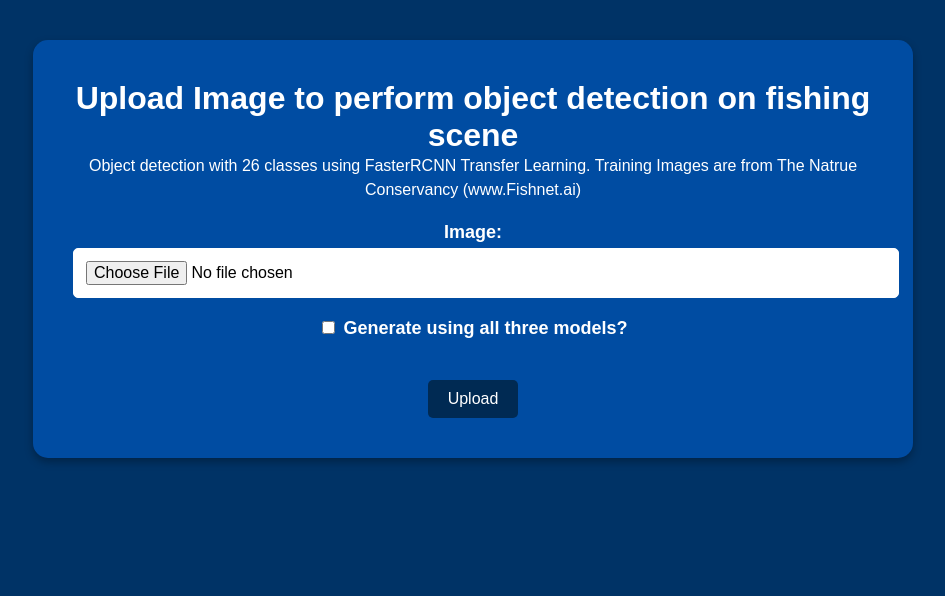
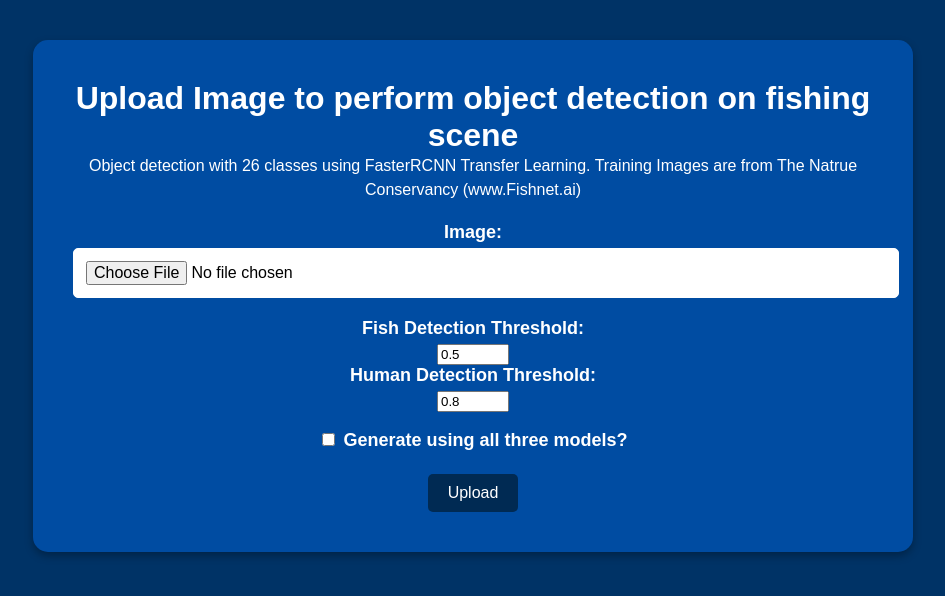
Before and after one commit to nicholasconterno/Fishnet3, a Flask app: page / in a window 1280 px wide. Shown: the top 596 px of the page, without its empty margins (167-1112 px from the left). Run offline with Flask 3, Linux system fonts and the light colour scheme.

Commit message:
Updated app to get user inputs for thresholds

```diff
--- a/app/routes.py
+++ b/app/routes.py
@@ -34,6 +34,8 @@ def upload_file():
         return render_template('upload.html', message='No file part. Please try again.')
 
     file = request.files['file']
+    fish_thresh = float(request.form['fish_thresh'])
+    human_thresh = float(request.form['human_thresh'])
     # Check if 'all_models' checkbox was checked
     is_allmodels = 'all_models' in request.form
     print(f"Using all models: {is_allmodels}")
@@ -49,7 +51,7 @@ def upload_file():
 
         if is_allmodels:
             # Process the image with object detection and keep new filename
-            rcnn_img_name, fishnet_img_name, rf_img_name = object_detect(filepath, all_models=True)
+            rcnn_img_name, fishnet_img_name, rf_img_name = object_detect(filepath, all_models=True, fish_threshold=fish_thresh, human_threshold=human_thresh)
             print(f"Processed images: {rcnn_img_name}, {fishnet_img_name}, {rf_img_name}")
             if rcnn_img_name and fishnet_img_name and rf_img_name:
                 # Redirect to the display page with the processed image filenames
@@ -60,7 +62,7 @@ def upload_file():
                 return render_template('upload.html', message='Something went wrong. Please try again.')
         else:
             # Process with only fishnet detector
-            rcnn_img_name, fishnet_img_name, rf_img_name = object_detect(filepath, all_models=False)
+            rcnn_img_name, fishnet_img_name, rf_img_name = object_detect(filepath, all_models=False, fish_threshold=fish_thresh, human_threshold=human_thresh)
             print(f"Processed images: {rcnn_img_name}, {fishnet_img_name}, {rf_img_name}")
             if fishnet_img_name:
                 # Redirect to the display page with the processed image filenames
--- a/app/templates/upload.html
+++ b/app/templates/upload.html
@@ -14,8 +14,13 @@
         <form method="post" action="{{ url_for('app_routes.upload_file') }}" enctype="multipart/form-data">
             <label for="file">Image:</label>
             <input type="file" id="file" name="file" required><br>
+            <label for="fish_thresh">Fish Detection Threshold:</label>
+            <input type="number" id="thresh" name="fish_thresh" value="0.5" step="0.02" min="0" max="1" required><br>
+            <label for="human_thresh">Human Detection Threshold:</label>
+            <input type="number" id="thresh" name="human_thresh" value="0.8" step="0.02" min="0" max="1" required>
+            <br><br>
             <label><input type="checkbox" name="all_models"> Generate using all three models?</label>
-            <br><br>
+            <br>
             <input type="submit" value="Upload">
         </form>
     </div>
--- a/app/utils.py
+++ b/app/utils.py
@@ -4,7 +4,7 @@ from .traditional_object_detection import process_image as process_image_rf
 from . import IMG_FOLDER
 import os
 
-def object_detect(image_path, all_models=True):
+def object_detect(image_path, all_models=True, fish_threshold=0.6, human_threshold=0.8):
     '''
     Process the input image with object detection using Faster R-CNN, FishNet and ML Approaches.
     Args:
@@ -16,7 +16,7 @@ def object_detect(image_path, all_models=True):
     # Process the image with Faster R-CNN
     faster_rcnn_pth = os.path.join(os.getcwd(), 'app/models/best_model.pth')
     if all_models:
-        rcnn_img_name = process_image_rcnn(image_path, faster_rcnn_pth, thresh=0.4)
+        rcnn_img_name = process_image_rcnn(image_path, faster_rcnn_pth, thresh=fish_threshold)
     else:
         rcnn_img_name = 'not_used'
 
@@ -24,7 +24,7 @@ def object_detect(image_path, all_models=True):
     FishNet = FishnetDetector(model_path=faster_rcnn_pth)
     fishnet_img_name = f'fishnet_{os.path.basename(image_path)}'
     fishnet_img_path = os.path.join(IMG_FOLDER, fishnet_img_name)
-    FishNet.detect(image_path, thresh_human=0.8, thresh_fish=0.6, output_img_path=fishnet_img_path, show_labels=True)
+    FishNet.detect(image_path, thresh_human=human_threshold, thresh_fish=fish_threshold, output_img_path=fishnet_img_path, show_labels=True)
 
     if all_models:
         # Process the image with traditional object detection
```
